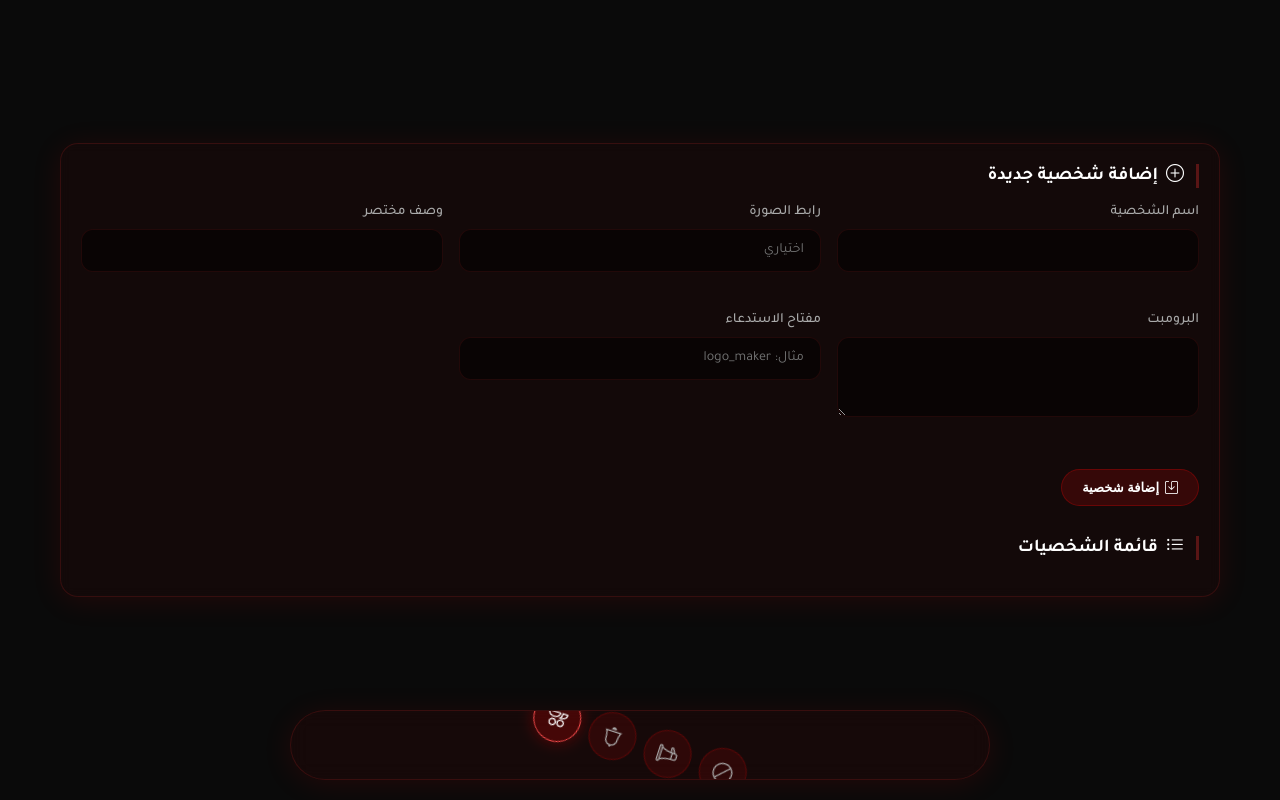
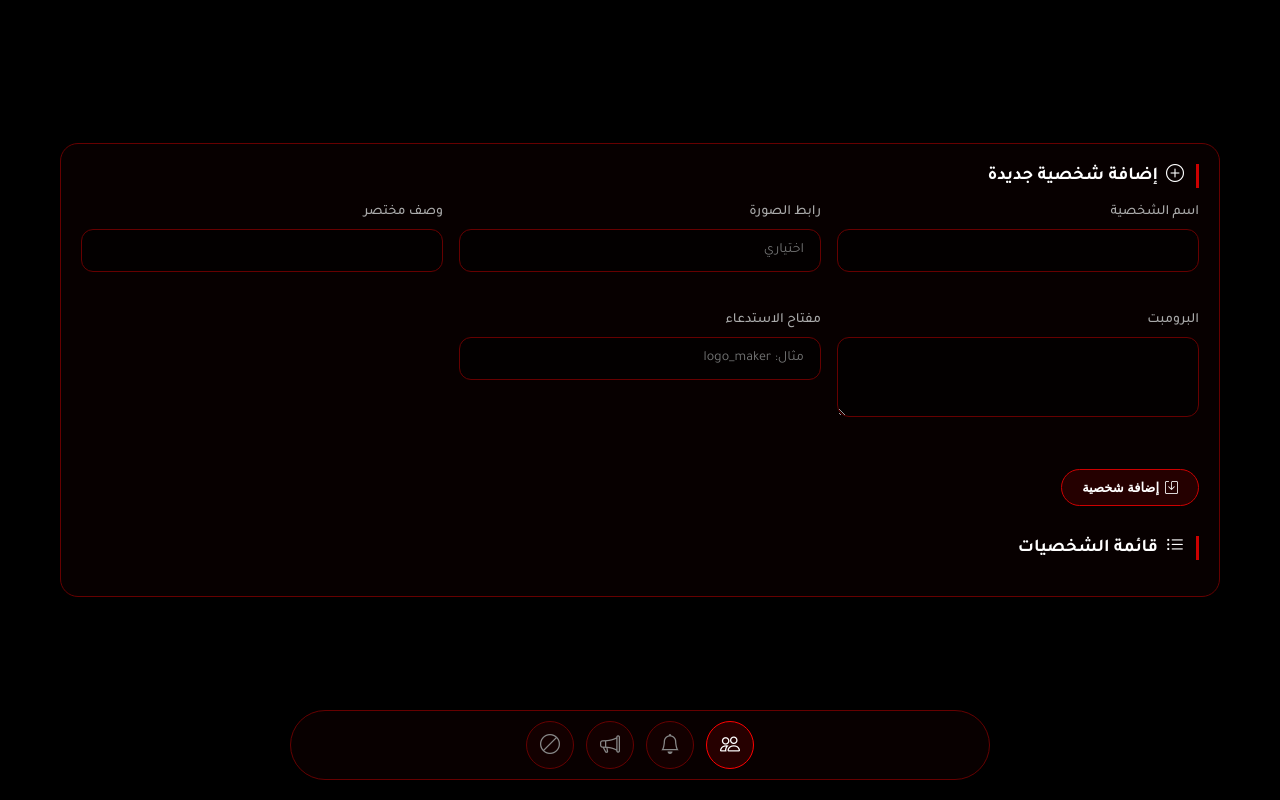
Before and after one commit to eviiile/eVile_anlyz, a Flask app: page /admin in a window 1280 px wide. Run offline with Flask 3, Linux system fonts and the light colour scheme; the visitor is signed in with stand-in values (Sample User, id 1); data that the repository does not hold is empty; some libraries are stand-ins or nearby versions.

Commit message:
Update admin.html

```diff
--- a/templates/admin.html
+++ b/templates/admin.html
@@ -10,7 +10,7 @@
         * { margin: 0; padding: 0; box-sizing: border-box; }
         body {
             font-family: 'Tajawal', sans-serif;
-            background: #0a0a0a;
+            background: #000000;
             min-height: 100vh;
             padding-bottom: 90px; /* مساحة للشريط السفلي العائم */
             color: #e0e0e0;
@@ -18,13 +18,13 @@
             align-items: center;
             justify-content: center;
         }
-        /* تمويه زجاجي أحمر */
+        /* تمويه زجاجي أحمر مسطح */
         .glass-card, .modal-content, .character-card, .notification-item, .login-card, .bottom-nav {
-            background: rgba(255, 0, 0, 0.04);
-            backdrop-filter: blur(6px);
-            -webkit-backdrop-filter: blur(6px);
-            border: 1px solid rgba(255, 50, 50, 0.15);
-            box-shadow: 0 4px 30px rgba(255, 0, 0, 0.1);
+            background: rgba(204, 0, 0, 0.04);
+            backdrop-filter: blur(4px);
+            -webkit-backdrop-filter: blur(4px);
+            border: 1px solid #660000;
+            box-shadow: none; /* إزالة أي توهج نيون */
             border-radius: 18px;
         }
         .admin-container { max-width: 1200px; width: 100%; margin: 0 auto; padding: 20px; }
@@ -32,8 +32,8 @@
         /* نموذج الدخول */
         .login-wrapper { max-width: 420px; margin: 0 auto; width: 100%; }
         .login-card { padding: 40px 32px; text-align: center; }
-        .login-icon { width: 64px; height: 64px; background: rgba(255,0,0,0.08); border-radius: 20px; display: flex; align-items: center; justify-content: center; margin: 0 auto 16px; border: 1px solid rgba(255,50,50,0.2); }
-        .login-icon i { font-size: 36px; color: #ff4d4d; }
+        .login-icon { width: 64px; height: 64px; background: rgba(204,0,0,0.08); border-radius: 20px; display: flex; align-items: center; justify-content: center; margin: 0 auto 16px; border: 1px solid #660000; }
+        .login-icon i { font-size: 36px; color: #ff0000; }
         .login-title { font-size: 28px; font-weight: 800; color: #fff; margin-bottom: 8px; }
         .login-subtitle { color: #888; font-size: 14px; }
         .form-group { margin-bottom: 24px; text-align: right; }
@@ -41,18 +41,18 @@
         input, textarea, select {
             width: 100%; padding: 12px 16px;
             background: rgba(0,0,0,0.5);
-            border: 1px solid rgba(255,50,50,0.1);
+            border: 1px solid #660000;
             border-radius: 12px;
             color: #fff;
             font-family: 'Tajawal', sans-serif;
             font-size: 14px; outline: none;
         }
-        input:focus, textarea:focus { border-color: rgba(255,50,50,0.4); }
+        input:focus, textarea:focus { border-color: #cc0000; }
         textarea { min-height: 80px; resize: vertical; }
         .btn {
             padding: 10px 20px;
-            background: rgba(255, 0, 0, 0.15);
-            border: 1px solid rgba(255, 0, 0, 0.25);
+            background: rgba(204, 0, 0, 0.15);
+            border: 1px solid #cc0000;
             border-radius: 40px;
             color: #fff;
             font-weight: 600;
@@ -63,14 +63,14 @@
             align-items: center;
             gap: 6px;
         }
-        .btn-danger { background: rgba(255,0,0,0.2); border-color: rgba(255,0,0,0.4); color: #ff6b6b; }
+        .btn-danger { background: rgba(204,0,0,0.2); border-color: #ff0000; color: #ff6b6b; }
         .btn:active { transform: scale(0.96); }
         .btn-login { width: 100%; padding: 14px; font-size: 16px; }
 
-        .flash { padding: 12px; background: rgba(255,0,0,0.1); border: 1px solid rgba(255,0,0,0.2); border-radius: 14px; color: #ff6b6b; margin-bottom: 24px; text-align: center; font-size: 14px; }
+        .flash { padding: 12px; background: rgba(204,0,0,0.1); border: 1px solid #cc0000; border-radius: 14px; color: #ff6b6b; margin-bottom: 24px; text-align: center; font-size: 14px; }
         .flash.success { background: rgba(50,255,50,0.05); border-color: rgba(50,255,50,0.1); color: #6bff6b; }
 
-        /* --- شريط التبويبات السفلي العائم 360 --- */
+        /* --- شريط التبويبات السفلي العائم (ثابت بدون دوران) --- */
         .bottom-nav {
             position: fixed;
             bottom: 20px;
@@ -81,37 +81,27 @@
             justify-content: center;
             align-items: center;
             padding: 10px;
-            background: rgba(255, 0, 0, 0.05); /* زجاجي أحمر */
-            border: 1px solid rgba(255, 50, 50, 0.15);
+            background: rgba(204, 0, 0, 0.04); /* زجاجي أحمر مسطح */
+            border: 1px solid #660000;
             border-radius: 60px;
-            backdrop-filter: blur(10px);
+            backdrop-filter: blur(8px);
             max-width: 700px;
             margin: 0 auto;
-            overflow: hidden;
+            overflow-x: auto; /* السماح بالتمرير إذا زادت الأزرار */
             gap: 12px;
             flex-wrap: nowrap;
+            scrollbar-width: none;
         }
-        .nav-track {
-            display: flex;
-            gap: 10px;
-            animation: spin360 12s linear infinite;
-            transition: all 0.3s;
-        }
-        .nav-track:hover { animation-play-state: paused; } /* إيقاف الحركة عند التمرير */
-
-        @keyframes spin360 {
-            from { transform: rotate(0deg); }
-            to { transform: rotate(360deg); }
-        }
+        .bottom-nav::-webkit-scrollbar { display: none; }
 
         .bottom-nav-btn {
             flex-shrink: 0;
             width: 48px;
             height: 48px;
             border-radius: 50%;
-            background: rgba(255, 0, 0, 0.1);
-            border: 1px solid rgba(255, 0, 0, 0.2);
-            color: #aaa;
+            background: rgba(204, 0, 0, 0.05);
+            border: 1px solid #660000;
+            color: #888;
             font-size: 20px;
             display: flex;
             align-items: center;
@@ -120,30 +110,29 @@
             transition: all 0.2s;
         }
         .bottom-nav-btn.active {
-            background: rgba(255, 0, 0, 0.2);
-            border-color: #ff4d4d;
+            background: rgba(204, 0, 0, 0.15);
+            border-color: #ff0000;
             color: #fff;
-            box-shadow: 0 0 15px rgba(255, 0, 0, 0.3);
         }
         .bottom-nav-btn:active { transform: scale(0.85); }
 
         /* المحتوى */
-        .tab-content { display: none; padding: 20px; margin-top: 10px; }
+        .tab-content { display: none; padding: 20px; margin-top: 10px; background: rgba(204, 0, 0, 0.03); border: 1px solid #660000; border-radius: 18px; backdrop-filter: blur(4px); }
         .tab-content.active { display: block; }
-        .section-title { font-size: 18px; font-weight: 700; margin-bottom: 16px; padding-right: 12px; border-right: 3px solid rgba(255,50,50,0.3); display: flex; align-items: center; gap: 8px; color: #fff; }
+        .section-title { font-size: 18px; font-weight: 700; margin-bottom: 16px; padding-right: 12px; border-right: 3px solid #cc0000; display: flex; align-items: center; gap: 8px; color: #fff; }
         .form-grid { display: grid; grid-template-columns: repeat(auto-fill, minmax(280px, 1fr)); gap: 16px; margin-bottom: 20px; }
         .checkbox-group { display: flex; align-items: center; gap: 8px; margin-top: 8px; }
         .checkbox-group input { width: auto; margin: 0; }
         .character-card { padding: 12px; }
-        .character-avatar { width: 40px; height: 40px; border-radius: 12px; background: rgba(255,0,0,0.1); display: flex; align-items: center; justify-content: center; font-size: 20px; }
+        .character-avatar { width: 40px; height: 40px; border-radius: 12px; background: rgba(204,0,0,0.1); display: flex; align-items: center; justify-content: center; font-size: 20px; }
         .character-name { font-size: 15px; font-weight: 700; color: #fff; }
         .character-desc { font-size: 11px; color: #888; margin-bottom: 8px; }
-        .character-prompt { background: rgba(255,0,0,0.03); padding: 6px; border-radius: 10px; font-size: 10px; color: #aaa; max-height: 60px; overflow-y: auto; margin-bottom: 12px; }
+        .character-prompt { background: rgba(204,0,0,0.03); padding: 6px; border-radius: 10px; font-size: 10px; color: #aaa; max-height: 60px; overflow-y: auto; margin-bottom: 12px; }
         .card-actions { display: flex; gap: 8px; }
         .notification-item { padding: 12px; margin-bottom: 10px; }
         .notification-title { font-weight: 700; font-size: 13px; margin-bottom: 4px; color: #fff; }
         .notification-text { font-size: 11px; color: #888; }
-        .modal { display: none; position: fixed; top: 0; left: 0; right: 0; bottom: 0; background: rgba(0,0,0,0.8); backdrop-filter: blur(8px); z-index: 1000; align-items: center; justify-content: center; padding: 20px; }
+        .modal { display: none; position: fixed; top: 0; left: 0; right: 0; bottom: 0; background: rgba(0,0,0,0.9); backdrop-filter: blur(8px); z-index: 1000; align-items: center; justify-content: center; padding: 20px; }
         .modal.active { display: flex; }
         .modal-content { padding: 20px; max-width: 500px; width: 100%; }
 
@@ -160,7 +149,7 @@
             <div style="height: 20px;"></div>
 
             <!-- المحتوى -->
-            <div id="tab-characters" class="tab-content active glass-card">
+            <div id="tab-characters" class="tab-content active">
                 <div class="section-title"><i class="bi bi-plus-circle"></i> إضافة شخصية جديدة</div>
                 <form method="POST" action="/admin/character/add">
                     <div class="form-grid">
@@ -194,7 +183,7 @@
                 </div>
             </div>
 
-            <div id="tab-notifications" class="tab-content glass-card">
+            <div id="tab-notifications" class="tab-content">
                 <div class="section-title"><i class="bi bi-send"></i> إرسال إشعار جديد</div>
                 <form method="POST" action="/admin/notification/add">
                     <div class="form-group"><label>العنوان</label><input type="text" name="title" required></div>
@@ -218,12 +207,12 @@
                 {% endfor %}
             </div>
 
-            <div id="tab-channels" class="tab-content glass-card">
+            <div id="tab-channels" class="tab-content">
                 <div class="section-title"><i class="bi bi-link-45deg"></i> إدارة القنوات</div>
                 <p style="color: #666;">(تم إلغاء الإجبار، لا توجد قنوات مفروضة حالياً)</p>
             </div>
 
-            <div id="tab-banned" class="tab-content glass-card">
+            <div id="tab-banned" class="tab-content">
                 <div class="section-title"><i class="bi bi-person-x"></i> حظر مستخدم</div>
                 <form method="POST" action="/admin/ban_user">
                     <div class="form-group"><label>معرف تيليجرام</label><input type="text" name="telegram_id" placeholder="أدخل المعرف المراد حظره" required></div>
@@ -250,14 +239,12 @@
                 </div>
             </div>
 
-            <!-- الشريط السفلي العائم للتبويبات -->
+            <!-- الشريط السفلي العائم الثابت للتبويبات -->
             <div class="bottom-nav" id="bottomNav">
-                <div class="nav-track">
-                    <button class="bottom-nav-btn active" data-tab="characters"><i class="bi bi-people"></i></button>
-                    <button class="bottom-nav-btn" data-tab="notifications"><i class="bi bi-bell"></i></button>
-                    <button class="bottom-nav-btn" data-tab="channels"><i class="bi bi-megaphone"></i></button>
-                    <button class="bottom-nav-btn" data-tab="banned"><i class="bi bi-ban"></i></button>
-                </div>
+                <button class="bottom-nav-btn active" data-tab="characters"><i class="bi bi-people"></i></button>
+                <button class="bottom-nav-btn" data-tab="notifications"><i class="bi bi-bell"></i></button>
+                <button class="bottom-nav-btn" data-tab="channels"><i class="bi bi-megaphone"></i></button>
+                <button class="bottom-nav-btn" data-tab="banned"><i class="bi bi-ban"></i></button>
             </div>
 
         {% else %}
```
